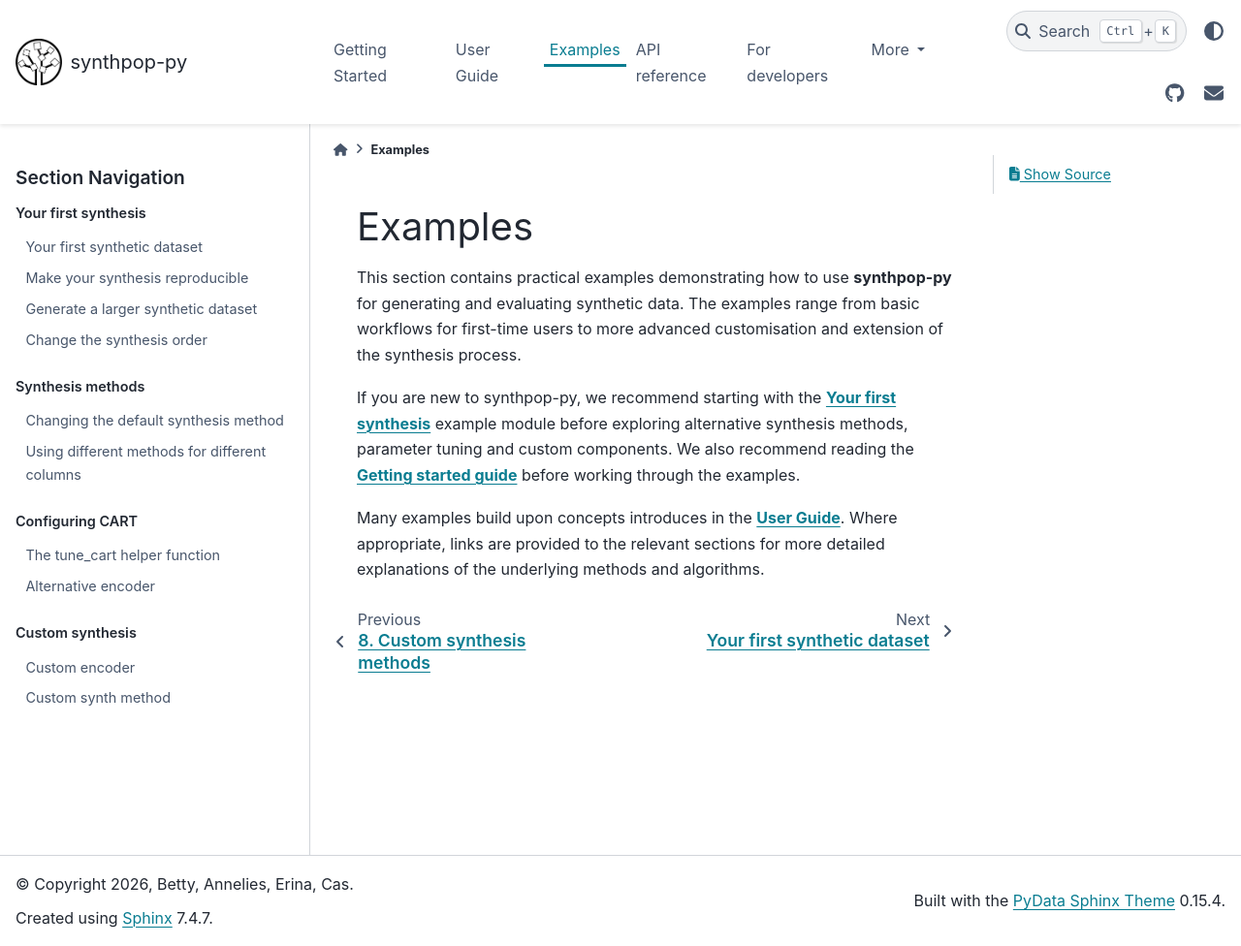
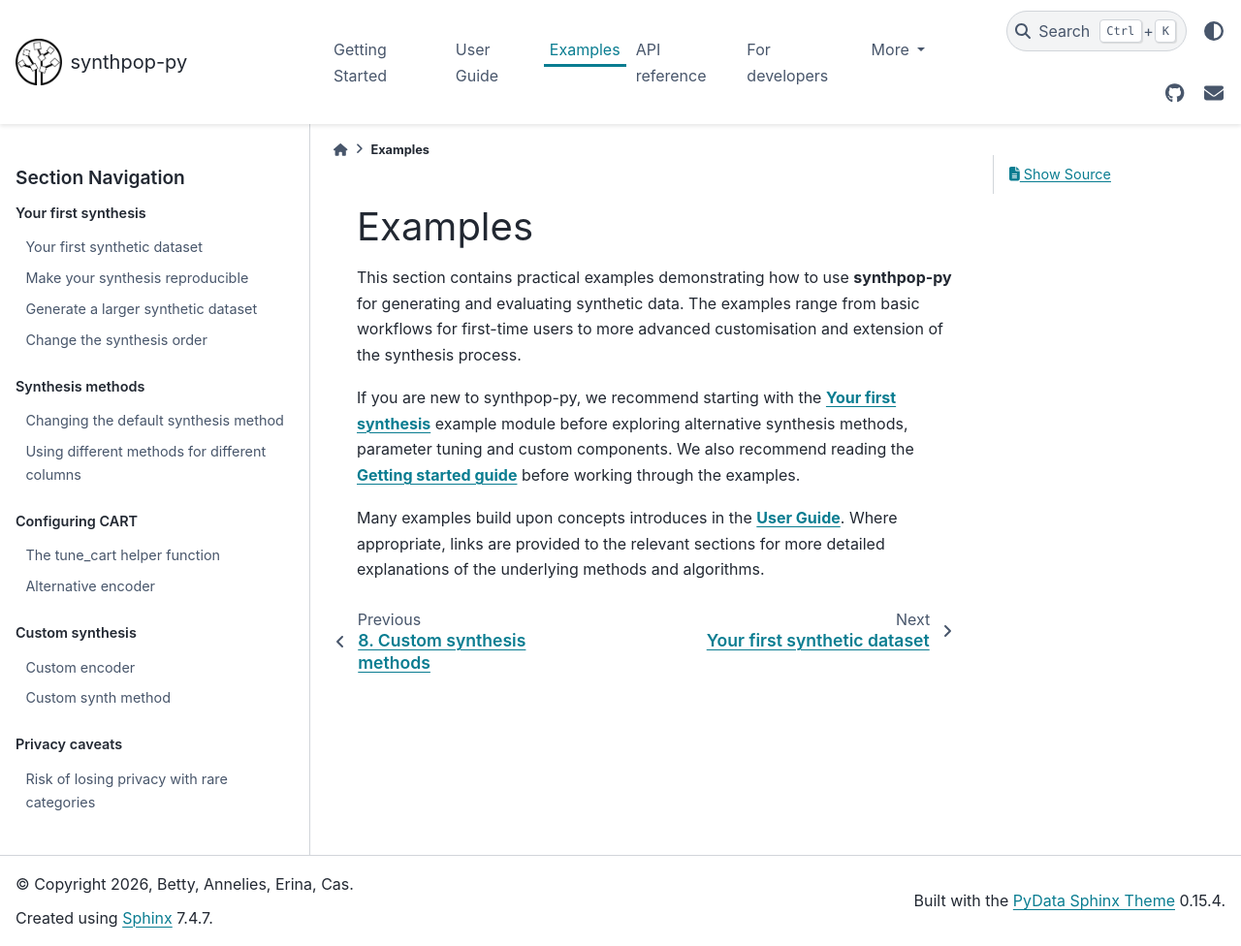
Before and after one commit to duonl/synthpop-py, a Sphinx documentation site: the page built from docs/source/examples/examples_index.md, in a window 1280 px wide and 976 px high. Shown: the whole window at 97% size. Built offline with Sphinx 7.4.7 and the PyData theme 0.15.4, drawn with Linux system fonts in a browser that asks for light colours; pages that are not in the unit, such as notebooks, are missing from menus.

Commit message:
updated index
improved notebook

updated index and improved notebook

````diff
--- a/docs/source/examples/examples_index.md
+++ b/docs/source/examples/examples_index.md
@@ -47,3 +47,11 @@ custom_encoder.md
 custom_synth.md
 
 ```
+
+```{toctree}
+:maxdepth: 1
+:hidden:
+:caption: Privacy caveats
+
+privacy_issue.ipynb
+```
````
Also changed, not shown: docs/source/user_guides/user_guides_index.md (+0 -4 lines), docs/source/examples/privacy_issue.ipynb, 1 other file.
